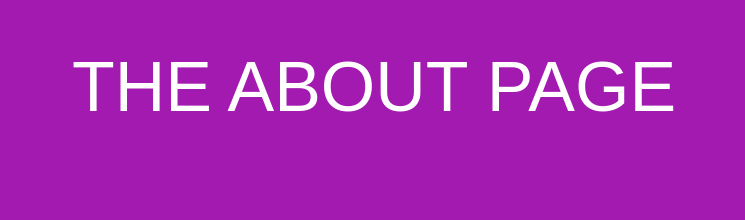
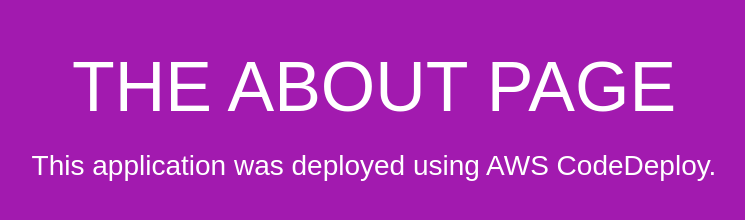
Before and after one commit to chideraidabor/317InClass2, a plain HTML site: page about.html in a window 1280 px wide. Shown: the whole page, without its empty margins (266-1011 px from the left). Drawn offline with Linux system fonts and the light colour scheme.

Commit message:
Update about.html
updated my about page with a subheading

```diff
--- a/about.html
+++ b/about.html
@@ -27,6 +27,7 @@
 <body>
   <div align="center">
     <h1>THE ABOUT PAGE</h1>
+    <h2>This application was deployed using AWS CodeDeploy.</h2>
   </div>
 </body>
 </html>
```
